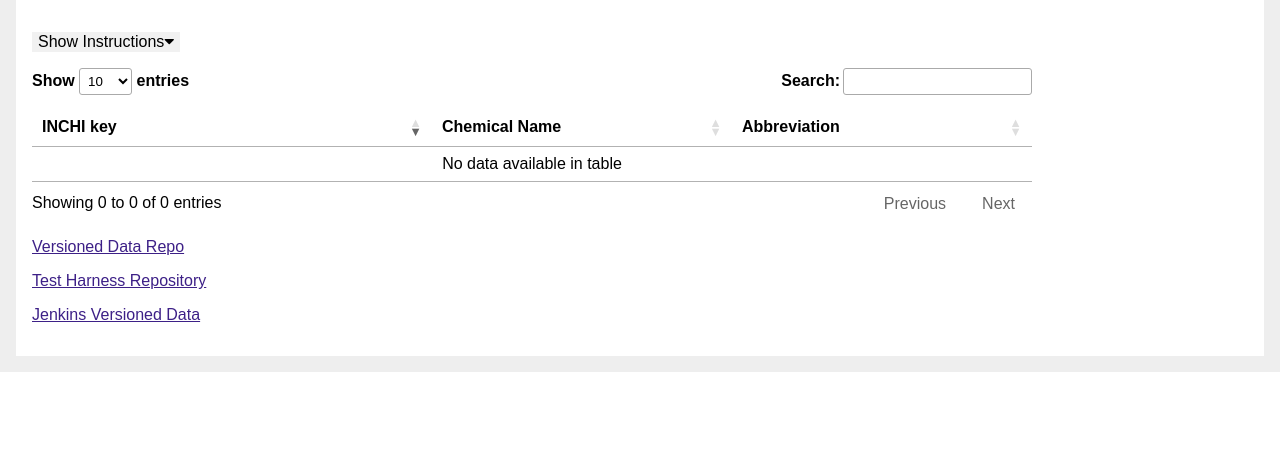
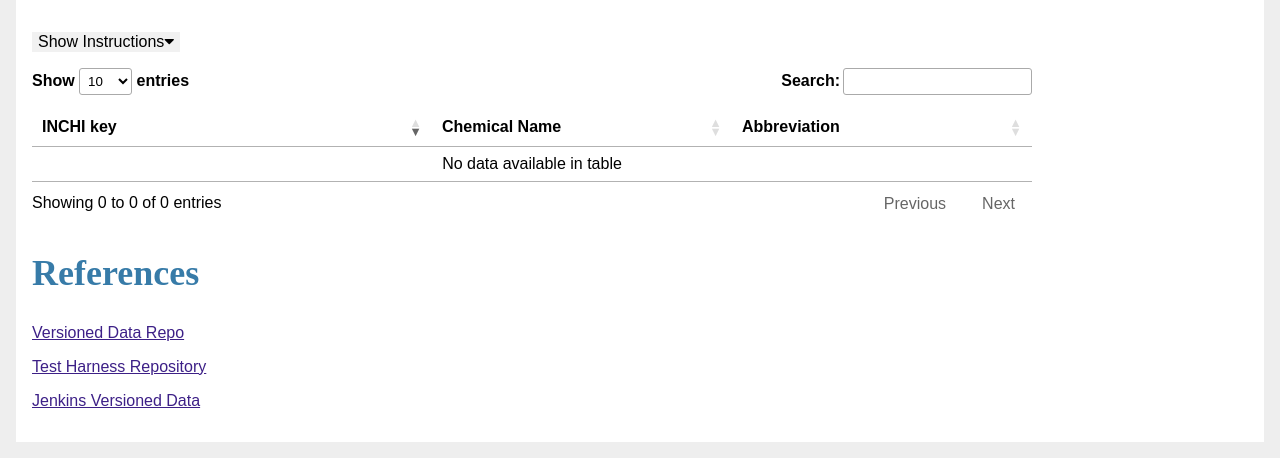
Before and after one commit to twosixlabs/Escalation, a Flask app: page /admin in a window 1280 px wide. Shown: the part 736-1194 px from the top of the page. Before the commit the page ends 1108 px from the top, so only its background shows below. Run offline with Flask 2, Linux system fonts and the light colour scheme; data that the repository does not hold is empty; parts of the project's set-up code (start-up, migrations or seed data) failed here and were passed over; some libraries are stand-ins or nearby versions.

Commit message:
adds header to admin references

```diff
--- a/submit_server/escalation/templates/admin.html
+++ b/submit_server/escalation/templates/admin.html
@@ -119,6 +119,8 @@ $('#chem_table').DataTable( {
 </div>
 
 <div>
+  <h2>References</h2>
+
  <p><a href="https://gitlab.sd2e.org/sd2program/versioned-datasets">Versioned Data Repo</a></p>
  <p><a href="https://gitlab.sd2e.org/sd2program/test-harness/tree/master/harness">Test Harness Repository</a></p>
  <p><a href="http://jenkins.sd2e.org/job/versioned_data_pipeline">Jenkins Versioned Data</a></p>
```
